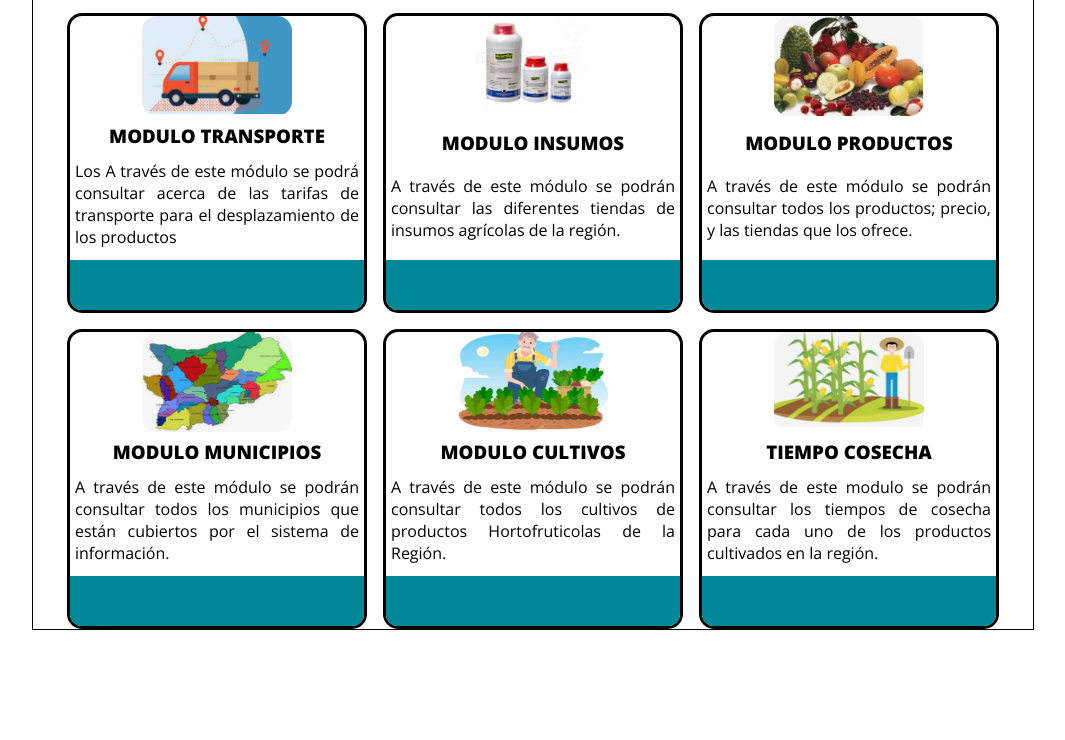
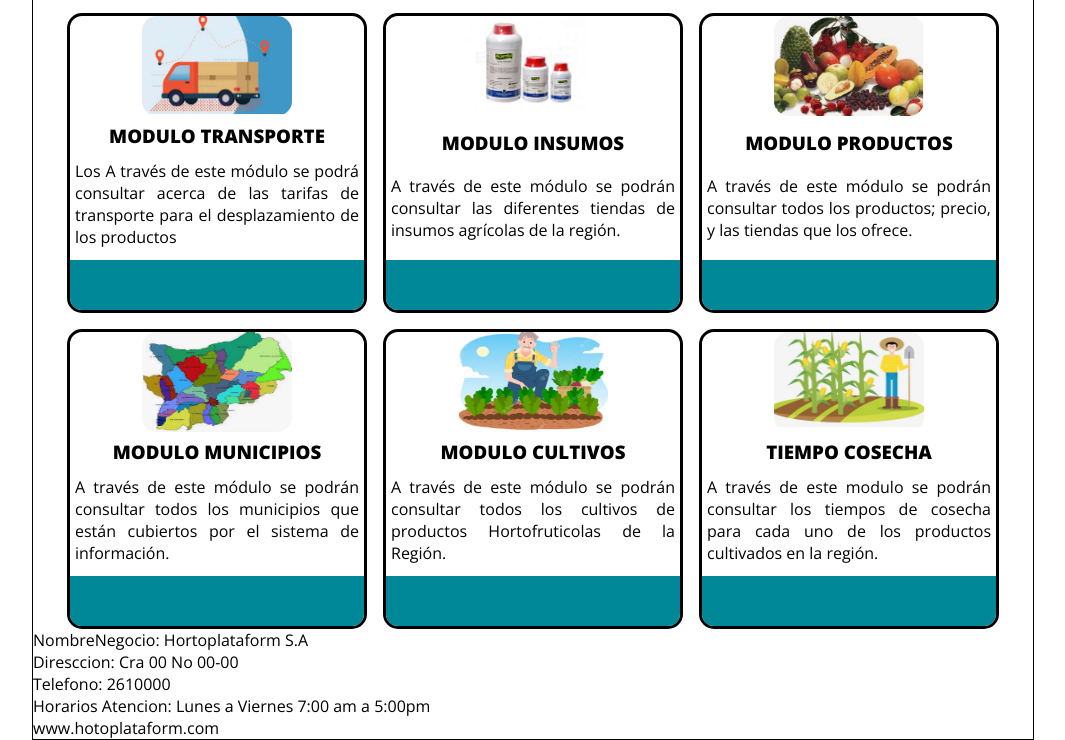
Before and after one commit to jbuitrago2021/Proyecto_Hortofruticola-No-2, a plain HTML site: page Index.html in a window 1280 px wide. Shown: the part 834-1574 px from the top of the page, without its empty margins (107-1172 px from the left). Before the commit the page ends 1464 px from the top, so only its background shows below. Drawn offline with nearby package versions, Linux system fonts and the light colour scheme.

Commit message:
Update Index.html

```diff
--- a/Index.html
+++ b/Index.html
@@ -156,6 +156,22 @@
 		  </section>
 
 
+		  <div class=" espacio">  </div>
+
+		  <div class="PiePagina">
+		      <footer>
+
+			      <p class= "NombreNegocio"> NombreNegocio:  Hortoplataform S.A </p>
+			       <p class= "Direccion">  Diresccion:  Cra 00 No 00-00 </p>
+			        <p class= "Telefono">  Telefono: 2610000 </p>
+			        <p class= "Horarios">   Horarios Atencion: Lunes a Viernes 7:00 am  a 5:00pm  </p>
+			         <p class= "web">  www.hotoplataform.com </p>
+		      </footer>
+
+		  </div>
+
+
+
 
 	  </div>
 
```
